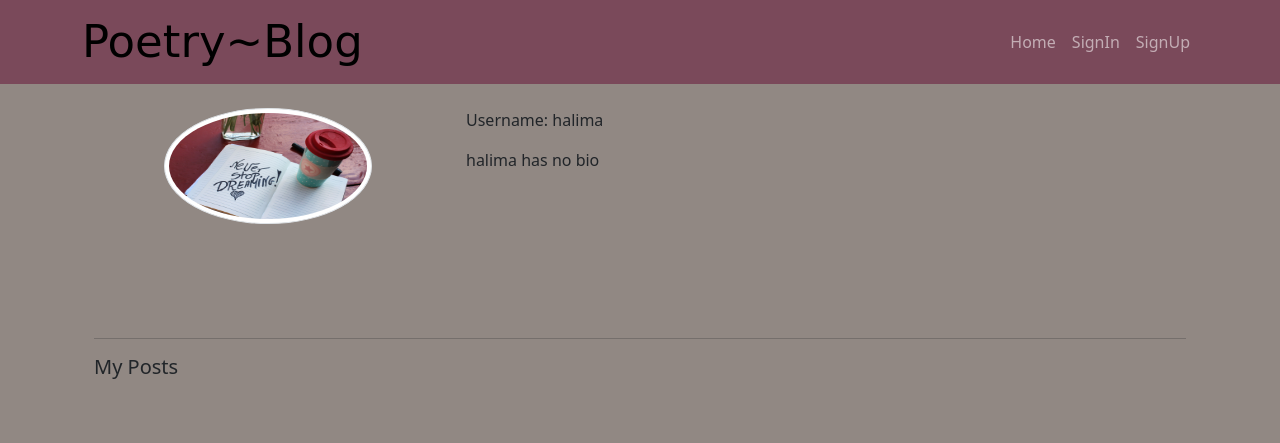
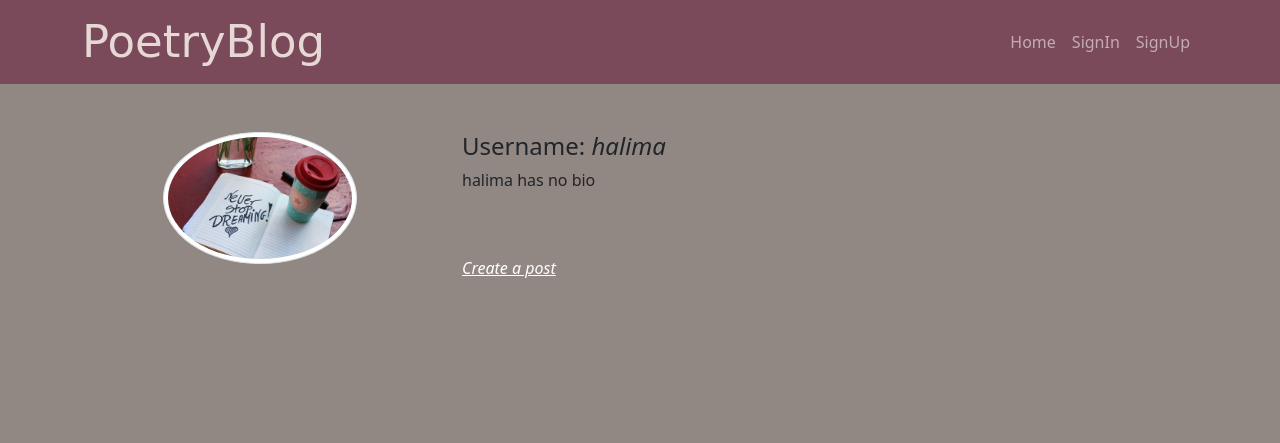
Before and after one commit to halimaprecious/Blog-app, a Flask app: a page that uses app/templates/base.html in a window 1280 px wide. Shown: the top 443 px of the page. Run offline with Flask 2, Linux system fonts and the light colour scheme; data comes from the database, SQL or seed files in the repository; both versions use the stored data as it was after the commit; some libraries are stand-ins or nearby versions.

Commit message:
fixed bugs

```diff
--- a/app/auth.py
+++ b/app/auth.py
@@ -46,7 +46,6 @@ def login():
       user = User.query.filter_by(email=email).first()
       if user:
          if check_password_hash(user.password,password):
-            flash("Logged In!",category = 'success')
             login_user(user,remember=True)
             return redirect(url_for('views.home'))
          else:
--- a/app/static/css/index.css
+++ b/app/static/css/index.css
@@ -2,30 +2,67 @@
     margin: 0;
     padding:0;
     box-sizing:border-box;
+    /* overflow-x: hidden; */
 }
 body{
     background-color: rgba(131, 121, 115, 0.884);
-
 }
 /* navbar */
 .navbar{
     background-color:rgb(122, 73, 90);
-
 }
-
 .logo{
     font-family: 'Macondo', cursive;
     font-size: 45px;
     text-decoration: none;
-    color:black;
+    color: #e6d8d5;
+}
+/* quote */
+.quote{
+    margin-bottom: 50px;
+    background: no-repeat center center;
+    background-color: #868e96;
+    background-attachment: scroll;
+    position: relative;
+    background-size: cover;
+    height: 60vh;
+    width: 100%;
+}
+header.quote .overlay {
+    position: absolute;
+    top: 0;
+    left: 0;
+    height: 100%;
+    width: 100%;
+    background-color: #282c30;
+    opacity: 0.5;
+  }
+.subheading
+{
+    text-align: center;
+    font-size: 24px;
+    font-weight:bold;
+    line-height: 1.1;
+    display: block;
+    margin: 10px 0 0;
+    color: rgb(151, 79, 53) !important;
+    font-family: 'Macondo', cursive;
+}
+h2{
+    font-size: 24px;
+    font-weight:bold;
+    text-align: center;
+    color:white !important;
+    font-family: 'Macondo', cursive;
+
 }
 /* profile styling */
 .ppp{
     float: none;
     display: block;
     margin: auto;
-    width: 60%;
-    height: 70%;
+    /* width: 50%; */
+    height: 50%;
     -webkit-border-radius: 50% !important;
     -moz-border-radius: 50% !important;
     border-radius: 50% !important;
@@ -43,10 +80,15 @@ input[type="submit"]{
 }
 /* posts section */
 .card{
-    background-color:rgb(122, 73, 90);
-
+    color: #7D5A50;
+    background: rgba( 255, 255, 255, 0.2 );
+    backdrop-filter: blur( 6.5px );
+    -webkit-backdrop-filter: blur( 6.5px );
+    border-radius: 10px;
+    border: 1px solid rgba( 255, 255, 255, 0.18 );
+    padding:5%
 }
-.container1{
+.cont{
     display: flex;
     flex-direction: column;
     justify-content: center;
@@ -55,7 +97,7 @@ input[type="submit"]{
 /* login-forms */
 .login{
     background: rgba( 255, 255, 255, 0.2 );
-    box-shadow: 0 8px 32px 0 rgba( 31, 38, 135, 0.37 );
+    /* box-shadow: 0 8px 32px 0 rgba( 31, 38, 135, 0.37 ); */
     backdrop-filter: blur( 6.5px );
     -webkit-backdrop-filter: blur( 6.5px );
     border-radius: 10px;
--- a/app/templates/auth/login.html
+++ b/app/templates/auth/login.html
@@ -6,7 +6,7 @@
 
 {% block content %}
 
-<div class="container log">
+<div class="container mt-5 log">
 <form method="POST"class="login">
     <h3 align="center">Login</h3>
     <div class="form-group">
--- a/app/templates/auth/sign-up.html
+++ b/app/templates/auth/sign-up.html
@@ -2,7 +2,7 @@
 {% block title %}Sign up{% endblock %}
 
 {% block content %}
-<div class="container log">
+<div class="container mt-5 log">
 <form method="POST" class="login">
     <h3 align="center">Sign Up</h3>
     <div class="form-group align-items-center">
--- a/app/templates/base.html
+++ b/app/templates/base.html
@@ -18,12 +18,12 @@
             <button class="navbar-toggler" type="button" data-bs-toggle="collapse" data-bs-target="#navbar"><span
                     class="navbar-toggler-icon"></span></button>
             <div class="collapse navbar-collapse" id="navbar">
-                <a href="/"class="logo">Poetry~Blog</a>
+                <a href="/"class="logo">PoetryBlog</a>
                 <div class="navbar-nav ms-auto">
                     <a href="/" class="nav-item nav-link ">Home</a>
                     {% if current_user.is_authenticated %}
 
-                    <a href="{{url_for('views.profile',username=current_user.username)}}"
+                    <a href="{{url_for('views.profile',username=current_user.username,id=current_user.id)}}"
                     class="nav-item nav-link">Profile</a>
                     <a href="{{url_for('auth.logout')}}" class="nav-item nav-link">Logout</a>
                     {% else %}
@@ -53,11 +53,8 @@
         {% endfor %}
         {% endif %}
         {% endwith %}
-    </div><br>
-    <div class="container">
+    </div>
         {% block content %}{% endblock %}
-    </div>
-
 
     <script src="https://cdn.jsdelivr.net/npm/bootstrap@5.1.3/dist/js/bootstrap.bundle.min.js"
         integrity="sha384-ka7Sk0Gln4gmtz2MlQnikT1wXgYsOg+OMhuP+IlRH9sENBO0LRn5q+8nbTov4+1p" crossorigin="anonymous">
--- a/app/templates/profile/profile.html
+++ b/app/templates/profile/profile.html
@@ -1,11 +1,12 @@
+{% extends 'base.html' %}
+{% block title %}Profile{% endblock %}
 
- {% extends 'base.html' %}
  {% block styles%}
  <link rel="stylesheet" href="{{url_for('static',filename='css/index.css')}}">
+ {% endblock%}
 
- {% endblock%}
  {% block content%}
- <div class="container">
+ <div class="container mt-5">
      <div class="row">
          <!-- profile photo -->
           <div class="col-md-4">
@@ -26,23 +27,21 @@
                {% endif %}
          </div>
          <div class="col-md-6">
-            <p>Username: {{user.username}} </p>
+            <h4>Username: <em>{{user.username}}</em> </h4>
             <!-- bio -->
             {% if user.bio %}
-            <p>Bio:  {{user.bio}}</p>
-            <p>Email: {{user.email}}</p>
+            <h4>Email: <small><em>{{user.email}}</em></small></h4>
+            <h4>Bio:  {{user.bio}}</h4>
             {%else%}
                 <p> {{user.username}} has no bio </p>
             {% endif %}
             <!-- update -->
             {% if user == current_user %}
-            <a href="{{url_for('views.update_profile',username=user.username)}}">Edit profile</a>
+            <a href="{{url_for('views.update_profile',username=user.username)}}" class="text-white">Edit profile</a>
             {% endif %}
+            <br> <br>
+            <em><a href="/post/"class="text-white">Create a post</a></em>
+
         </div>
      </div> <br><br>
-     <hr>
-     <div class="row">
-         <h5>My Posts</h5>
-     </div>
- </div>
  {% endblock %}
--- a/app/views.py
+++ b/app/views.py
@@ -19,8 +19,6 @@ def home():
 @views.route('/user/<username>')
 def profile(username):
    user = User.query.filter_by(username=username).first()
-   if not user:
-      flash("User does not exist!",category='error')
 
    return render_template("profile/profile.html", user = user)
 
@@ -72,7 +70,6 @@ def post():
 
    return render_template('post.html',user=current_user,form =form)
 
-
 # comments route
 @views.route('/comment/<post_id>',methods=['POST'])
 @login_required
```
Also changed, not shown: app/templates/index.html (+16 -17 lines), app/blog.db, app/static/photos/a-book.jpg (added), app/static/photos/mug_4.jpg (added).
